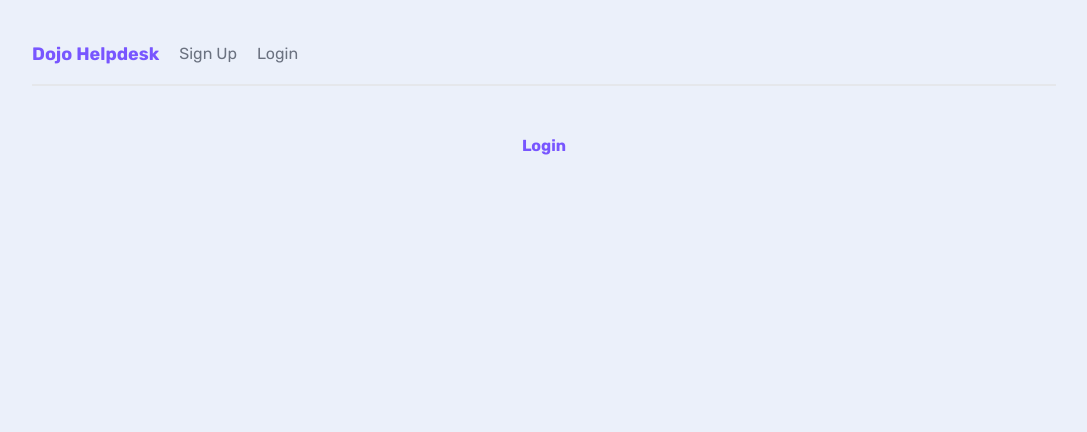
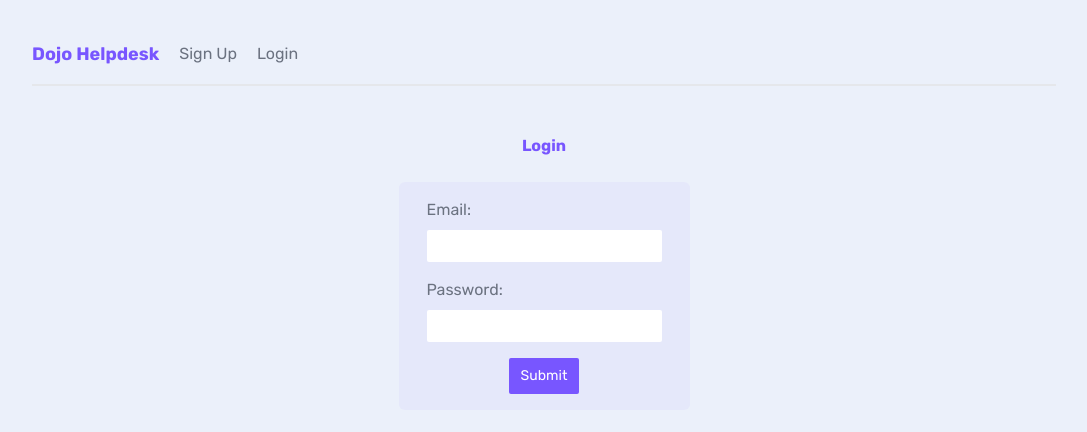
Before and after one commit to Jaspreet-Nijjar/nextjs-ticket-system, a Next.js app: page /login in a window 1280 px wide. Shown: the top 432 px of the page, without its empty margins (96-1183 px from the left). Built offline with nearby package versions, Linux system fonts and the light colour scheme.

Commit message:
created a handleSubmit function to handle form submission

```diff
--- a/app/(auth)/AuthForm.jsx
+++ b/app/(auth)/AuthForm.jsx
@@ -2,12 +2,12 @@
 
 import { useState } from 'react';
 
-const AuthForm = () => {
+const AuthForm = ({ handleSubmit }) => {
   const [email, setEmail] = useState('');
   const [password, setPassword] = useState('');
 
   return (
-    <form>
+    <form onSubmit={(e) => handleSubmit(e, email, password)}>
       <label>
         <span>Email:</span>
         <input
--- a/app/(auth)/login/page.jsx
+++ b/app/(auth)/login/page.jsx
@@ -1,7 +1,16 @@
+import AuthForm from '../AuthForm';
+
 const Login = () => {
+  const handleSubmit = async (e, email, password) => {
+    e.preventDefault();
+
+    console.log(email, password);
+  };
+
   return (
     <main>
       <h2 className="text-center">Login</h2>
+      <AuthForm handleSubmit={handleSubmit} />
     </main>
   );
 };
```
